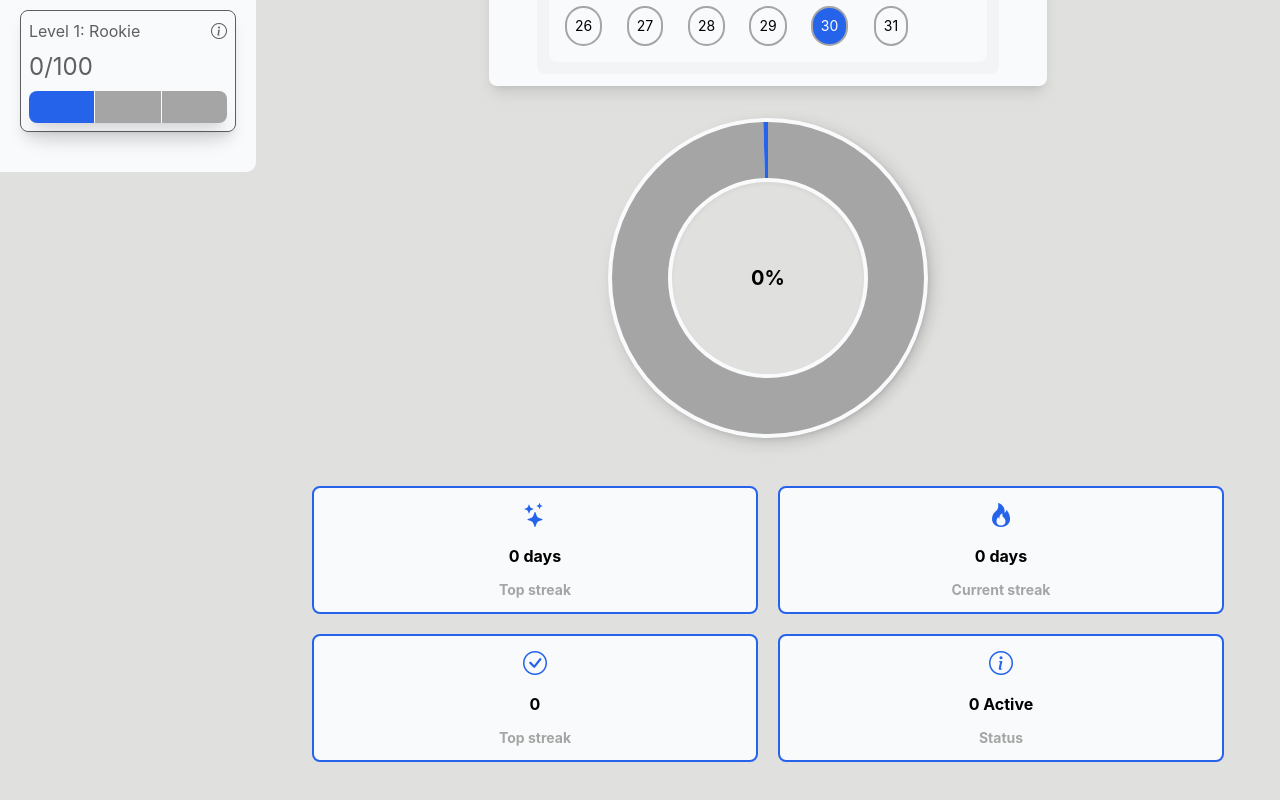
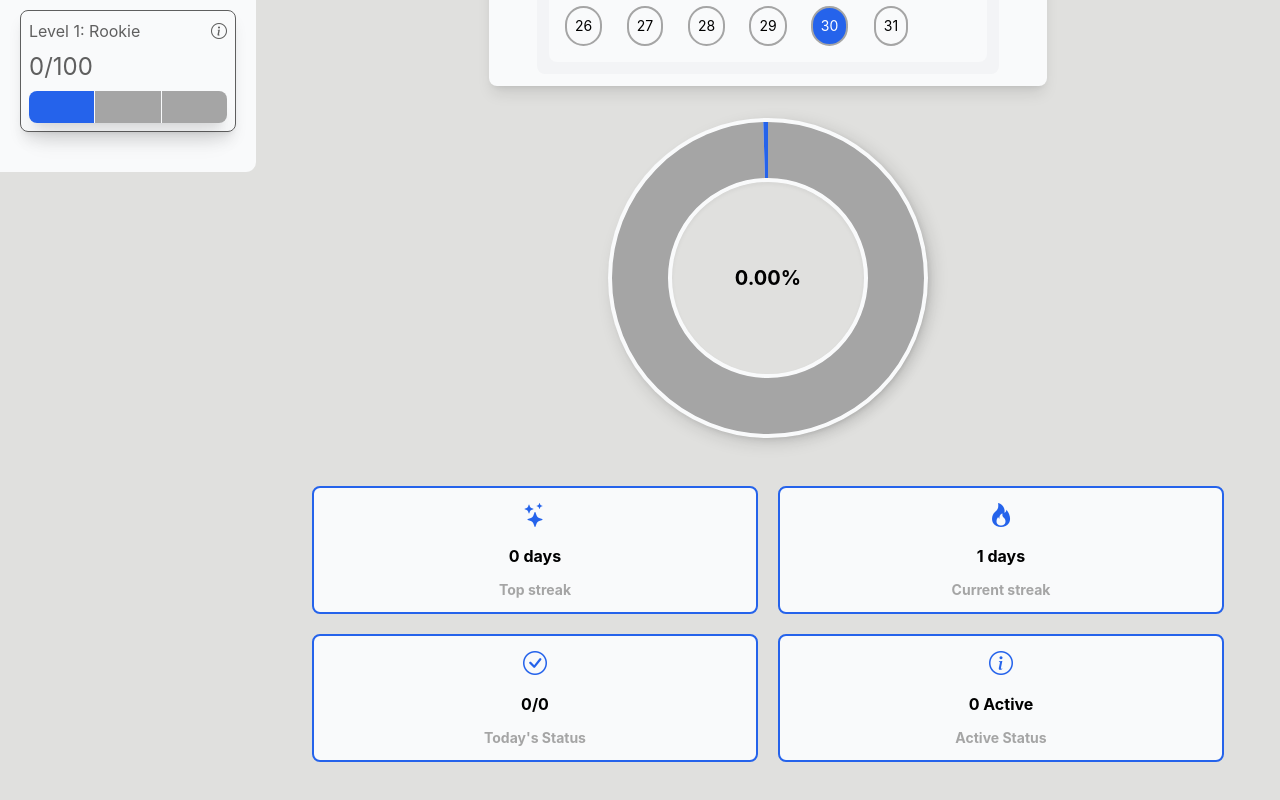
Before and after one commit to theinternetfae/Construction-site, a React (Vite) app: page /test/stats in a window 1280 px wide. Shown: the part 628-1428 px from the top of the page. Built offline with nearby package versions, Linux system fonts and the light colour scheme.

Commit message:
Finished general stats calculations

```diff
--- a/src/pages/Stats.jsx
+++ b/src/pages/Stats.jsx
@@ -70,7 +70,6 @@ function Stats() {
 
 
 
-
     const uniqueTasks = useMemo(() => {
 
         const uniqueTasksMap = new Map();
@@ -86,6 +85,152 @@ function Stats() {
         return uniqueTasks;
 
     }, [taskList, today]);
+
+
+
+
+
+
+
+
+
+
+
+
+
+
+
+
+
+
+
+    //STATS CALCULATIONS
+
+    const stopperList = useMemo(() => {
+
+        const sortedTaskList = [...taskList].sort((a, b) => dayjs(a.scheduledDate) - dayjs(b.scheduledDate))
+
+        const grouped = sortedTaskList.reduce((acc, task) => {
+
+            const date = task.scheduledDate;
+
+            if(!acc[date]) {
+                acc[date] = [];
+            }
+
+            acc[date].push(task.completed);
+
+            return acc;
+
+        }, {})
+
+        const theList = Object.entries(grouped).map(([date, completedStat]) => ({
+            date,
+            complete: completedStat.every(Boolean)
+        }));
+
+        const stopperList = theList.filter(t => dayjs(t.date).isBefore(today, "day"));
+
+        return stopperList;
+
+    })
+
+
+    //1. GENERAL STATS
+
+    const generalCirlceProgress = useMemo(() => {
+
+        let counter = 100;
+
+        const completed = taskList.filter(t => t.completed).length;
+
+
+        const progress = taskList.length === 0 ? 0 : completed / taskList.length * 100;
+
+        counter = counter - progress;
+
+        return {
+            counter,
+            progress: progress.toFixed(2)
+        };
+
+    }, [taskList])
+
+
+    const generalTodayStatus = useMemo(() => {
+
+        const total = taskList.filter(t => dayjs(t.scheduledDate).isSame(today, "day"));
+        const completedList = total.filter(t => t.completed).length;
+
+        return {
+            todayComplete: total.length === completedList,
+            result: `${completedList}/${total.length}`
+        };
+
+    }, [taskList]);
+
+
+    const generalTopStreak = useMemo(() => {
+
+        let count = 0;
+
+        const streakList = stopperList.reduce((acc, t) => {
+
+            if(t.complete === true) {
+              count++
+            } else {
+                acc.push(count);
+                count = 0;
+            }
+
+            return acc;
+
+        }, [])
+
+        if (count > 0) {
+
+            if(generalTodayStatus.todayComplete) {
+                count++
+            }
+
+            streakList.push(count);
+
+        }
+
+        return Math.max(...streakList, 0);
+
+    }, [stopperList]);
+
+
+    const generalCurrentStreak = useMemo(() => {
+
+        let count = 0;
+
+        for (const task of stopperList) {
+            count = task.complete ? count + 1 : 0
+        }
+
+        if(generalTodayStatus.todayComplete) {
+            count++
+        }
+
+        return count;
+
+    }, [stopperList, taskList]);
+
+
+    const generalTotalActive = useMemo(() => {
+
+        const totalActive = uniqueTasks.filter(t => dayjs(t.end).isAfter(today));
+
+        return totalActive.length;
+
+    }, [uniqueTasks])
+
+    useEffect(() => {
+        console.log(generalTotalActive);
+    }, [])
+
 
 
     return (
@@ -218,7 +363,7 @@ function Stats() {
                             cy="20"
                             r="16"
                             strokeDasharray={100}
-                            strokeDashoffset={100}
+                            strokeDashoffset={`${!chosenTaskId ? generalCirlceProgress.counter : 100}`}
                             style={{
                                 stroke: !chosenTasks.length ? 'var(--accent)' : chosenTasks[0].color
                             }}
@@ -229,7 +374,7 @@ function Stats() {
                     <div className="calculator-circle">
                         <div className="calculator-cirlce-inner">
 
-                            <p>0%</p>
+                            <p> {`${!chosenTaskId ? generalCirlceProgress.progress : 0}`}%</p>
 
                         </div>
                     </div>
@@ -249,7 +394,7 @@ function Stats() {
                             color: !chosenTasks.length ? 'var(--accent)' : chosenTasks[0].color
                         }}></i>
 
-                        <p className="result-counter">0 days</p>
+                        <p className="result-counter">{`${!chosenTaskId ? generalTopStreak : 0}`} days</p>
                         <p className="title">Top streak</p>
                     </div>
 
@@ -266,7 +411,7 @@ function Stats() {
                             color: !chosenTasks.length ? 'var(--accent)' : chosenTasks[0].color
                         }}></i>
 
-                        <p className="result-counter">0 days</p>
+                        <p className="result-counter">{`${!chosenTaskId ? generalCurrentStreak : 0}`} days</p>
                         <p className="title">Current streak</p>
                     </div>
 
@@ -283,8 +428,9 @@ function Stats() {
                             color: !chosenTasks.length ? 'var(--accent)' : chosenTasks[0].color
                         }}></i>
 
-                        <p className="result-counter">0</p>
-                        <p className="title">Top streak</p>
+                        <p className="result-counter">{`${!chosenTaskId ? generalTodayStatus.result : 0}`}</p>
+                        <p className="title">Today's Status</p>
+
                     </div>
 
 
@@ -300,8 +446,8 @@ function Stats() {
                             color: !chosenTasks.length ? 'var(--accent)' : chosenTasks[0].color
                         }}></i>
 
-                        <p className="result-counter">0 Active</p>
-                        <p className="title">Status</p>
+                        <p className="result-counter">{`${!chosenTaskId ? generalTotalActive : 0}`} Active</p>
+                        <p className="title">Active Status</p>
                     </div>
                 </div>
 
```
